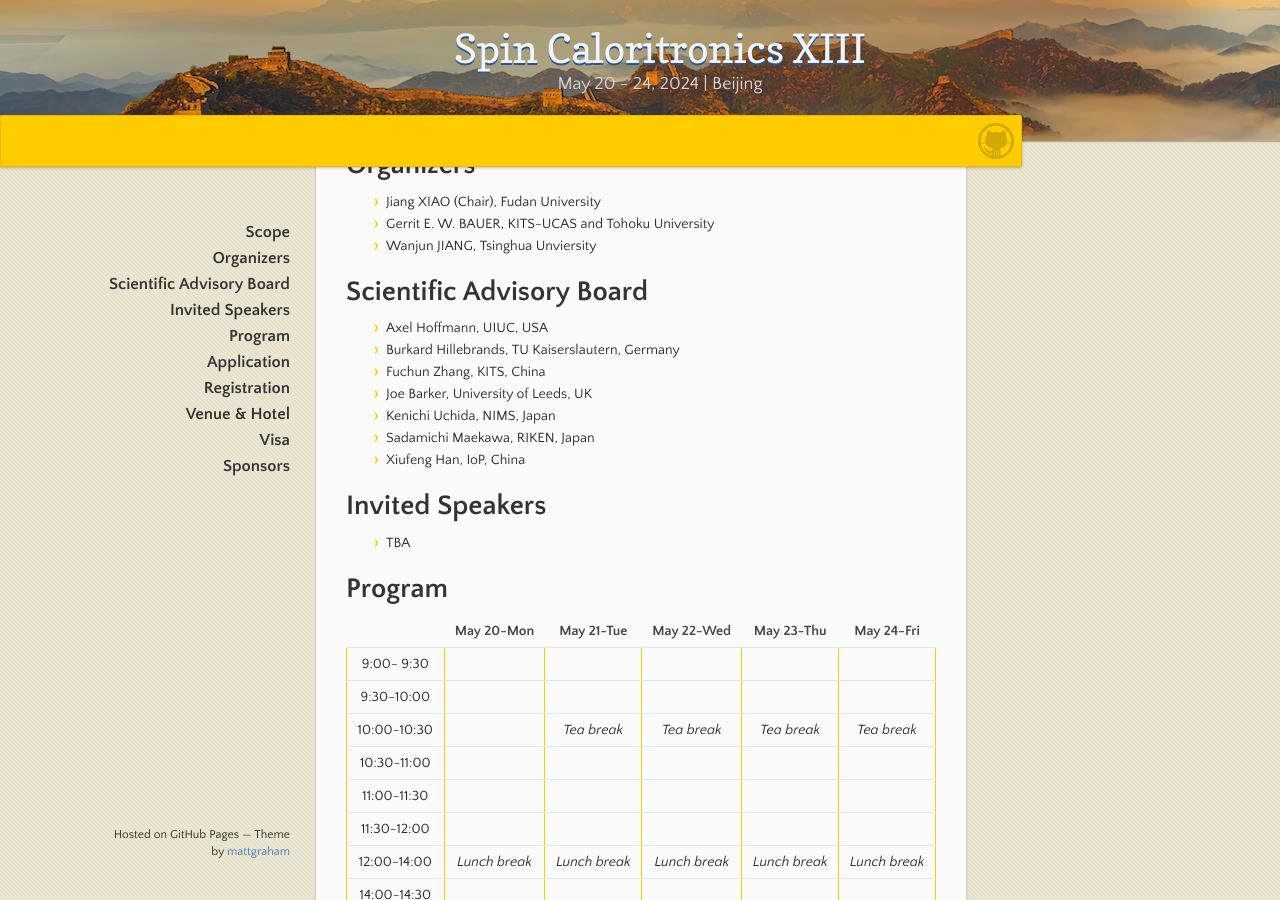
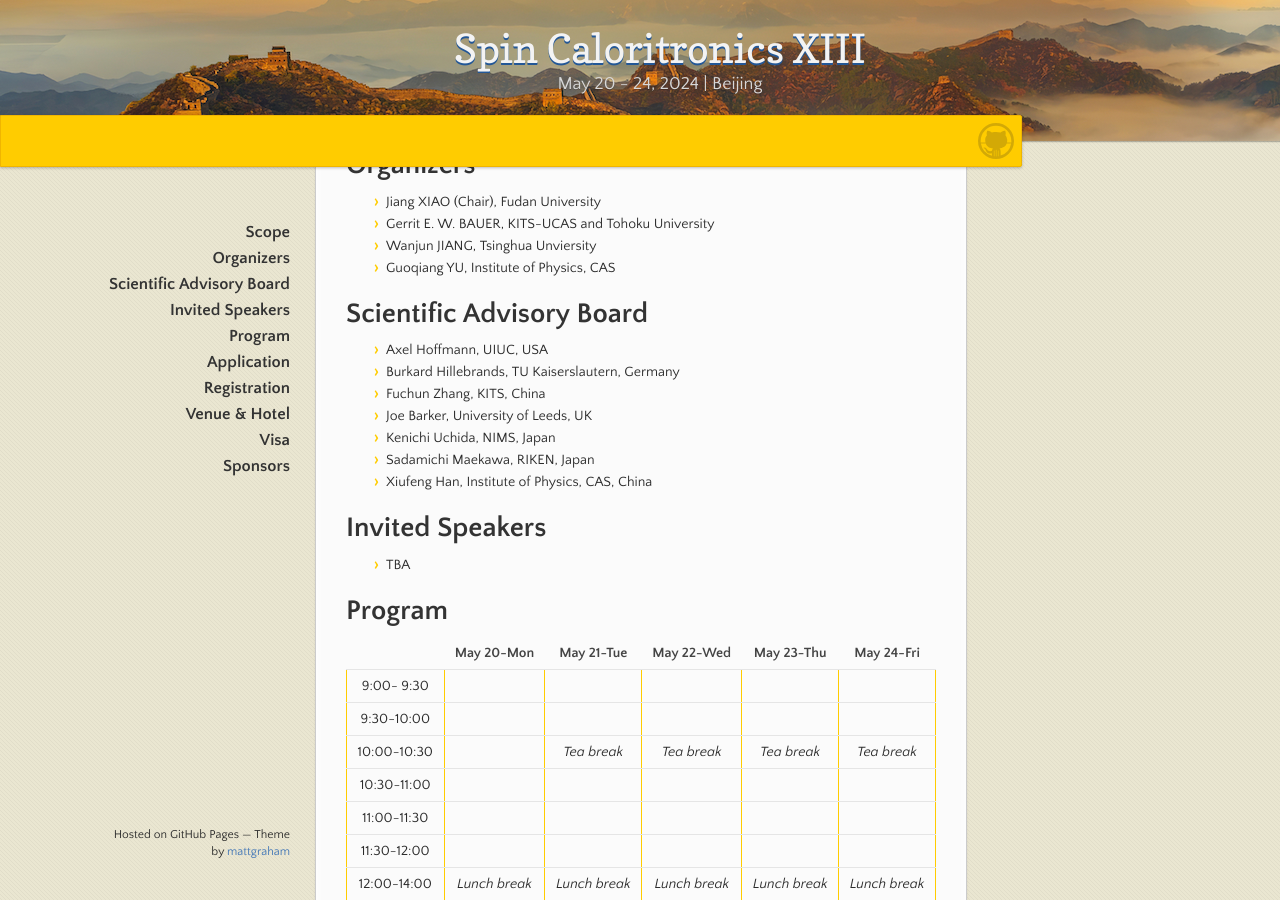
Before and after one commit to spincaloritronics/spincaloritronics.github.io, a Jekyll site: the page built from index.md, in a window 1280 px wide and 900 px high, scrolled down 392 px. Built offline with Jekyll 4.4.1, drawn with Linux system fonts in a browser that asks for light colours; our own code applies the rules of GitHub Pages for plain Markdown files.

Commit message:
Update index.md

```diff
--- a/index.md
+++ b/index.md
@@ -20,6 +20,7 @@ Spin caloritronics encompasses the study of coupled spin, charge, and heat trans
 * Jiang XIAO (Chair), Fudan University
 * Gerrit E. W. BAUER, KITS-UCAS and Tohoku University
 * Wanjun JIANG, Tsinghua Unviersity
+* Guoqiang YU, Institute of Physics, CAS
 
 # Scientific Advisory Board
 
@@ -29,7 +30,7 @@ Spin caloritronics encompasses the study of coupled spin, charge, and heat trans
 * Joe Barker, University of Leeds, UK
 * Kenichi Uchida, NIMS, Japan
 * Sadamichi Maekawa, RIKEN, Japan
-* Xiufeng Han, IoP, China
+* Xiufeng Han, Institute of Physics, CAS, China
 
 # Invited Speakers
 
```
